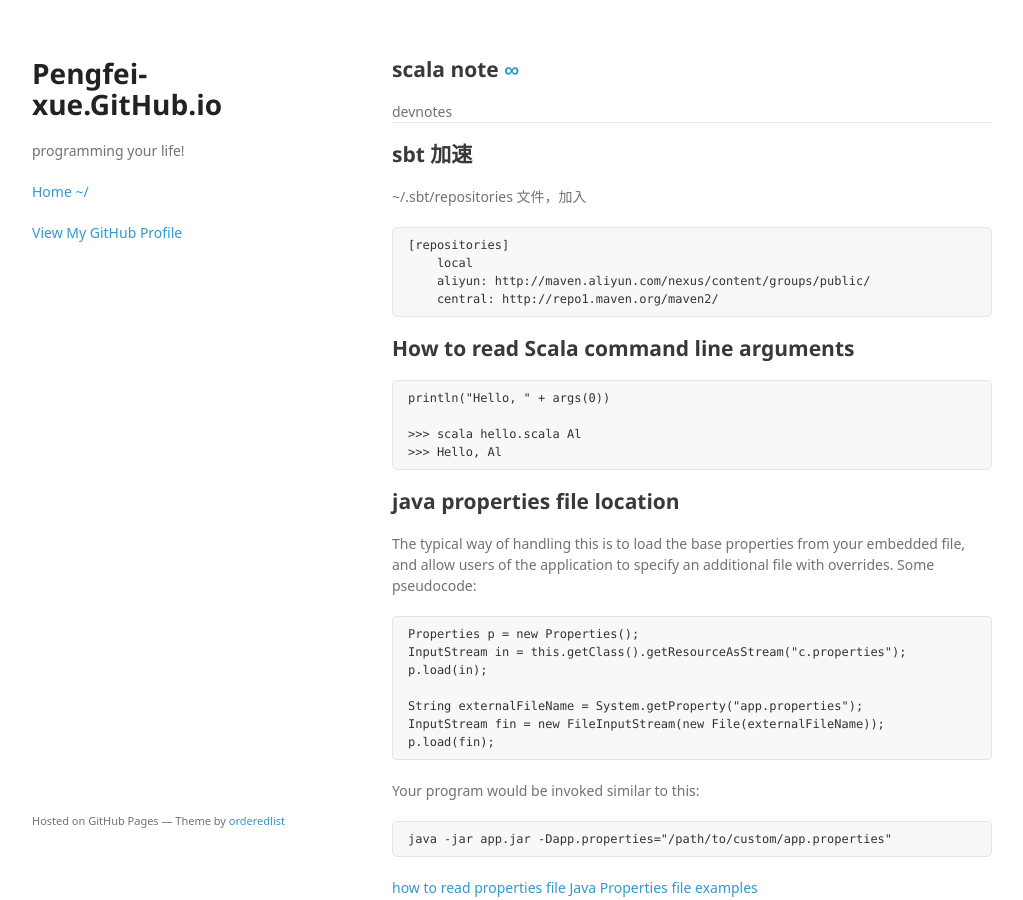
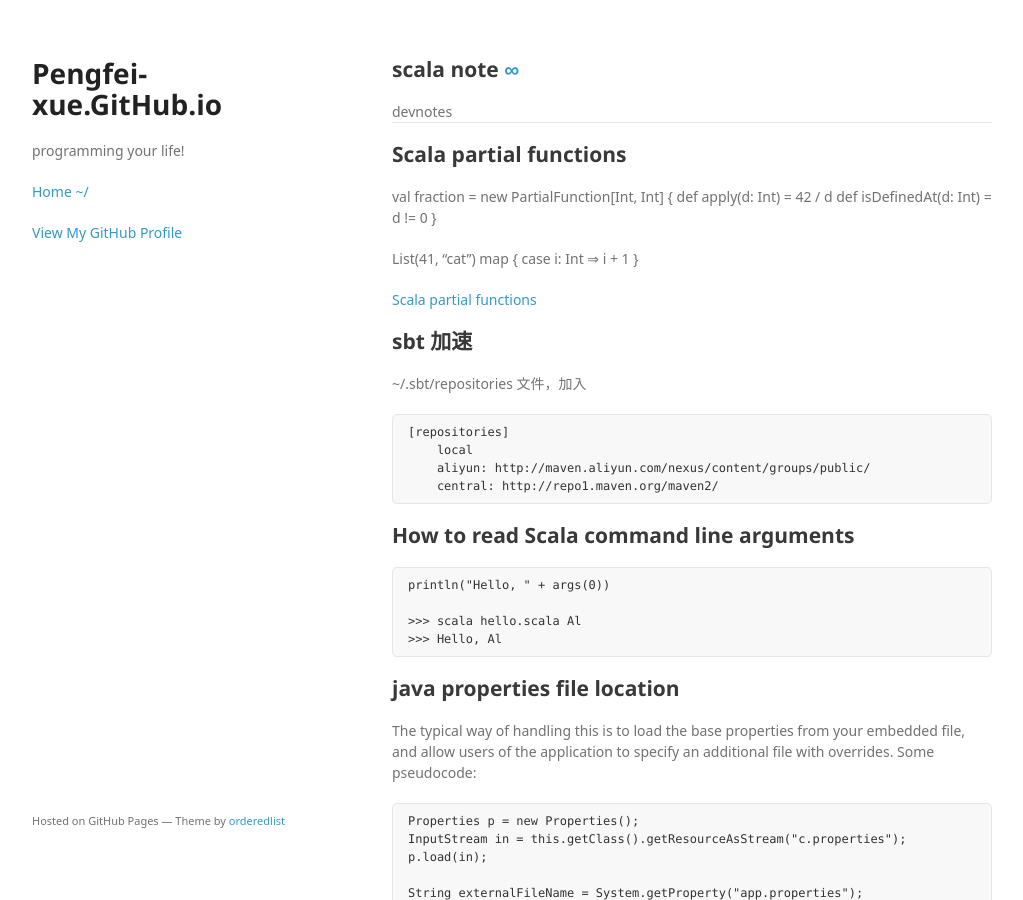
Before and after one commit to pengfei-xue/pengfei-xue.github.io, a Jekyll site: the page built from _posts/devnotes/2017-01-05-scala.markdown, in a window 1280 px wide and 900 px high. Shown: the whole window, without its empty margins (128-1151 px from the left). Built offline with Jekyll 4.4.1, drawn with Linux system fonts in a browser that asks for light colours; some web fonts are replaced; comment, search, counter and statistics services are not loaded.

Commit message:
add partial function

```diff
--- a/_posts/devnotes/2017-01-05-scala.markdown
+++ b/_posts/devnotes/2017-01-05-scala.markdown
@@ -6,6 +6,17 @@ author: Pengfei.X
 version: 0.1
 categories: [devnotes, ]
 ---
+
+## Scala partial functions
+
+  val fraction = new PartialFunction[Int, Int] {
+    def apply(d: Int) = 42 / d
+    def isDefinedAt(d: Int) = d != 0
+  }
+
+  List(41, "cat") map { case i: Int ⇒ i + 1 }
+
+[Scala partial functions](http://blog.bruchez.name/2011/10/scala-partial-functions-without-phd.html)
 
 
 ## sbt 加速
```
